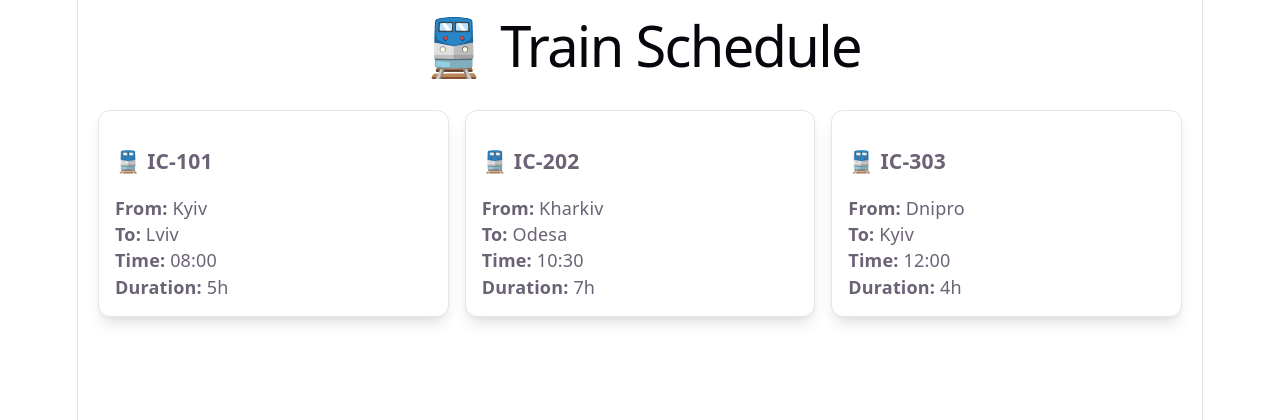
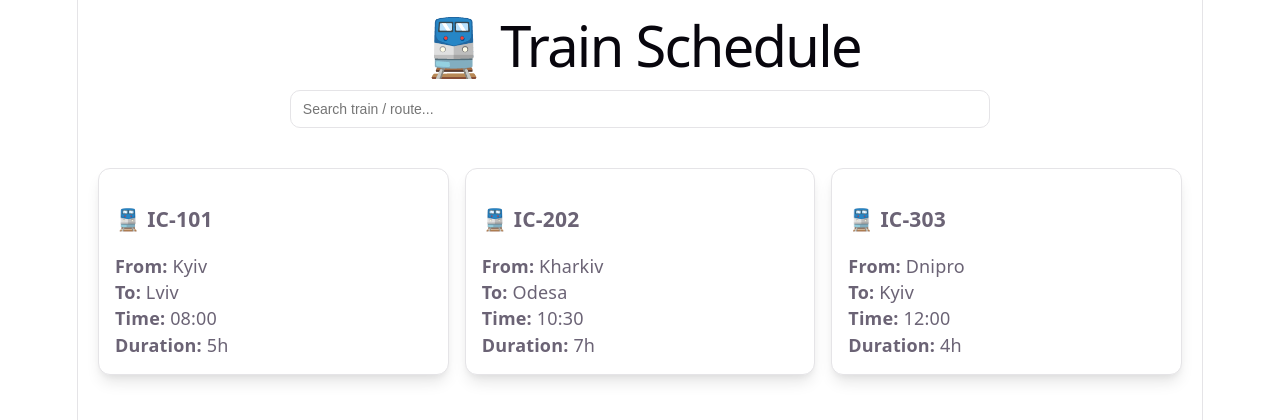
Before and after one commit to YuliaLiber/railway, a React (Vite) app: page / in a window 1280 px wide. Shown: the top 420 px of the page. Built offline with nearby package versions, Linux system fonts and the light colour scheme.

Commit message:
add train search filter

```diff
--- a/src/components/TrainList.jsx
+++ b/src/components/TrainList.jsx
@@ -1,12 +1,37 @@
+import { useState } from "react";
 import { trains } from "../data/trains";
 import TrainCard from "./TrainCard";
 
 export default function TrainList() {
+  const [search, setSearch] = useState("");
+
+  const filteredTrains = trains.filter(train =>
+    train.number.toLowerCase().includes(search.toLowerCase()) ||
+    train.from.toLowerCase().includes(search.toLowerCase()) ||
+    train.to.toLowerCase().includes(search.toLowerCase())
+  );
+
   return (
-    <div className="trainGrid">
-      {trains.map(train => (
-        <TrainCard key={train.id} train={train} />
-      ))}
+    <div>
+      {/* SEARCH */}
+      <input
+        className="searchInput"
+        type="text"
+        placeholder="Search train / route..."
+        value={search}
+        onChange={(e) => setSearch(e.target.value)}
+      />
+
+      {/* GRID */}
+      <div className="trainGrid">
+        {filteredTrains.length === 0 ? (
+          <p className="state">Нічого не знайдено</p>
+        ) : (
+          filteredTrains.map(train => (
+            <TrainCard key={train.id} train={train} />
+          ))
+        )}
+      </div>
     </div>
   );
 }
--- a/src/index.css
+++ b/src/index.css
@@ -129,3 +129,22 @@ code {
   gap: 16px;
   padding: 20px;
 }
+
+.searchInput {
+  width: 60%;
+  padding: 10px 12px;
+  margin: 20px auto;
+  display: block;
+  border-radius: 10px;
+  border: 1px solid var(--border);
+  outline: none;
+  font-size: 14px;
+  background: var(--bg);
+  color: var(--text);
+  transition: 0.2s;
+}
+
+.searchInput:focus {
+  border-color: var(--accent);
+  box-shadow: 0 0 0 2px var(--accent-bg);
+}
```
